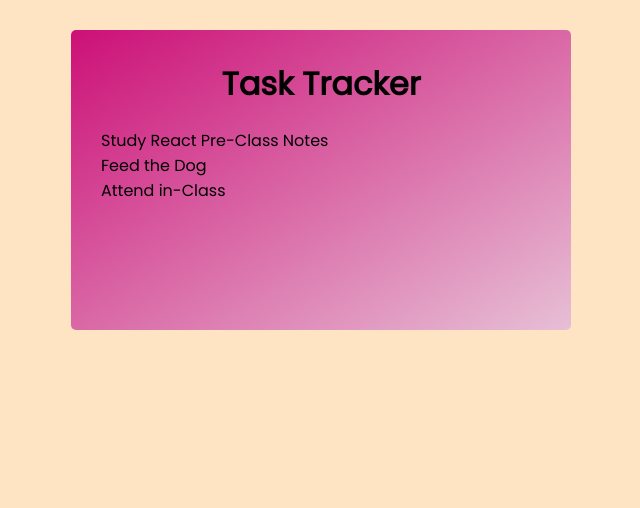
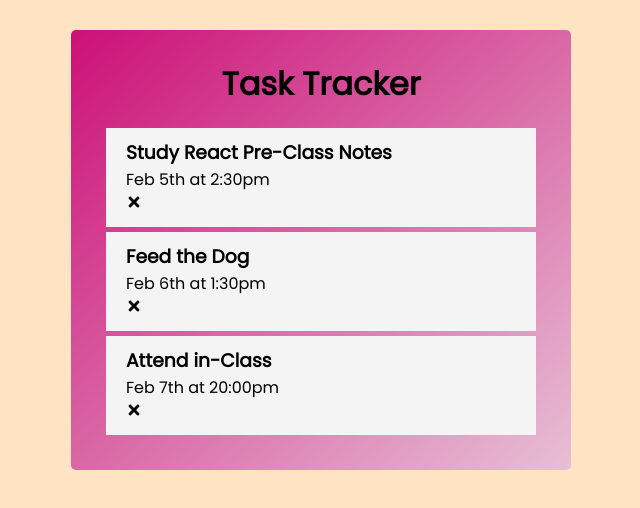
Before and after one commit to fatihece/task-tracker--react, a React (Create React App) app: page / in a window 1280 px wide. Shown: the top 508 px of the page, without its empty margins (319-959 px from the left). Built offline with nearby package versions, Linux system fonts and the light colour scheme.

Commit message:
import react-icons

```diff
--- a/package.json
+++ b/package.json
@@ -8,6 +8,7 @@
     "@testing-library/user-event": "^12.1.10",
     "react": "^17.0.2",
     "react-dom": "^17.0.2",
+    "react-icons": "^4.3.1",
     "react-scripts": "4.0.3",
     "web-vitals": "^1.0.1"
   },
--- a/src/components/TaskItem.js
+++ b/src/components/TaskItem.js
@@ -0,0 +1,14 @@
+import React from 'react'
+import { FaTimes } from "react-icons/fa";
+
+const TaskItem = ({task}) => {
+    return (
+        <div className="task">
+            <h3>{task.text}</h3>
+            <p>{task.day}</p>
+            <FaTimes />
+        </div>
+    )
+}
+
+export default TaskItem
--- a/src/components/TaskList.js
+++ b/src/components/TaskList.js
@@ -1,11 +1,12 @@
 import React from 'react'
+import TaskItem from './TaskItem'
 
 const TaskList = ({tasks}) => {
     return (
         <div>
             {
-                tasks.map((item) => (
-                    <div>{item.text}</div>
+                tasks.map((task) => (
+                    <TaskItem key={tasks.id} task={task}/>
                 ))
             }
         </div>
```
Also changed, not shown: 1 other file (tests, documents, lock files or other folders).
